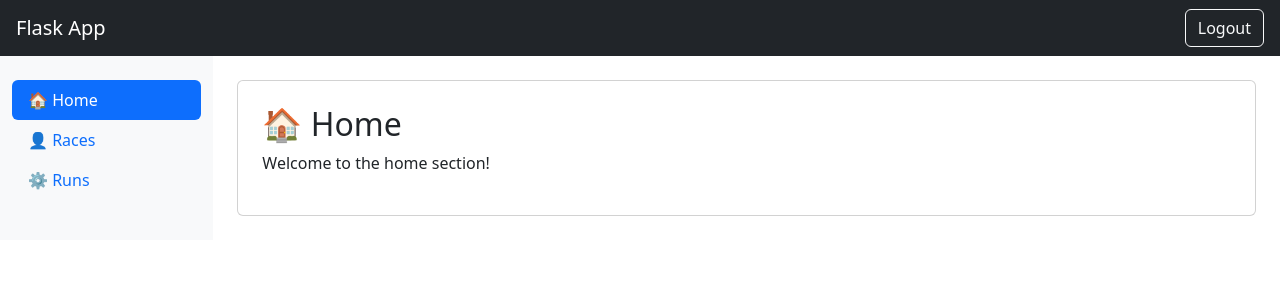
After one commit to malic296/PacePack, a Flask app: page /content/home in a window 1280 px wide. The commit adds this page. Shown: the top 300 px of the page. Run offline with Flask 3, Linux system fonts and the light colour scheme.

Commit message:
Learning flask

```diff
--- a/app.py
+++ b/app.py
@@ -1,18 +1,36 @@
-from flask import Flask
-from routes.main import main
-from routes.login import login
-from dotenv import load_dotenv
-import os
-
-# Načtení proměnných z .env souboru
-load_dotenv()
+from flask import Flask, render_template, redirect, url_for
 
 app = Flask(__name__)
-app.config['SECRET_KEY'] = os.getenv("SECRET_KEY")  # Tajný klíč pro session
 
-# Registrace Blueprintů
-app.register_blueprint(main)
-app.register_blueprint(login)
+@app.route("/")
+def index():
+    return render_template("index.html")
 
-if __name__ == '__main__':
+@app.route("/login")
+def login():
+    return render_template("login.html")
+
+@app.route("/register")
+def register():
+    return render_template("register.html")
+
+@app.route("/content")
+def content():
+    #return render_template("content.html", section="home")
+    return redirect(url_for("content_section", section = "home"))
+
+@app.route("/content/<section>")
+def content_section(section):
+    templates = {
+        "home": "home.html",
+        "races": "races.html",
+        "runs": "runs.html"
+    }
+
+    if section in templates:
+        return render_template(templates[section], section=section)
+    else:
+        return "<h2>Section Not Found</h2>", 404
+
+if __name__ == "__main__":
     app.run(debug=True)
--- /dev/null
+++ b/templates/content.html
@@ -0,0 +1,40 @@
+<!DOCTYPE html>
+<html lang="cs">
+<head>
+    <meta charset="UTF-8">
+    <meta name="viewport" content="width=device-width, initial-scale=1.0">
+    <title>{% block title %}Flask App{% endblock %}</title>
+
+    <link href="https://cdn.jsdelivr.net/npm/bootstrap@5.3.0/dist/css/bootstrap.min.css" rel="stylesheet">
+</head>
+<body>
+
+    <nav class="navbar navbar-dark bg-dark px-3">
+        <a class="navbar-brand" href="#">Flask App</a>
+        <a href="{{ url_for('login') }}" class="btn btn-outline-light">Logout</a>
+    </nav>
+
+    <div class="container-fluid">
+        <div class="row">
+
+            <nav class="col-md-3 col-lg-2 d-md-block bg-light sidebar py-4">
+                <div class="nav flex-column nav-pills">
+                    <a class="nav-link {% if section == 'home' %}active{% endif %}" href="{{ url_for('content_section', section='home') }}">🏠 Home</a>
+                    <a class="nav-link {% if section == 'races' %}active{% endif %}" href="{{ url_for('content_section', section='races') }}">👤 Races</a>
+                    <a class="nav-link {% if section == 'runs' %}active{% endif %}" href="{{ url_for('content_section', section='runs') }}">⚙️ Runs</a>
+                </div>
+            </nav>
+
+            <main class="col-md-9 ms-sm-auto col-lg-10 px-md-4 py-4">
+                <div class="card p-4">
+                        {% block content%}{% endblock %}
+                </div>
+            </main>
+
+        </div>
+    </div>
+
+    <script src="https://cdn.jsdelivr.net/npm/bootstrap@5.3.0/dist/js/bootstrap.bundle.min.js"></script>
+
+</body>
+</html>
--- /dev/null
+++ b/templates/home.html
@@ -0,0 +1,6 @@
+{% extends "content.html" %}
+{% block title %}Home - Flask App{% endblock %}
+{% block content %}
+    <h2>🏠 Home</h2>
+    <p>Welcome to the home section!</p>
+{% endblock %}
--- /dev/null
+++ b/templates/races.html
@@ -0,0 +1,6 @@
+{% extends "content.html" %}
+{% block title %}Races - Flask App{% endblock %}
+{% block content %}
+    <h2>🏠 Races</h2>
+    <p>Welcome to the race section!</p>
+{% endblock %}
--- /dev/null
+++ b/templates/runs.html
@@ -0,0 +1,6 @@
+{% extends "content.html" %}
+{% block title %}Runs - Flask App{% endblock %}
+{% block content %}
+    <h2>🏠 Runs</h2>
+    <p>Welcome to the Runs section!</p>
+{% endblock %}
```
Also changed, not shown: routes/login.py (deleted, +0 -15 lines), routes/main.py (deleted, +0 -7 lines), templates/base.html (deleted, +0 -22 lines), templates/index.html (+29 -6 lines), templates/login.html (+15 -13 lines), templates/register.html (+15 -13 lines), 1 other file.
